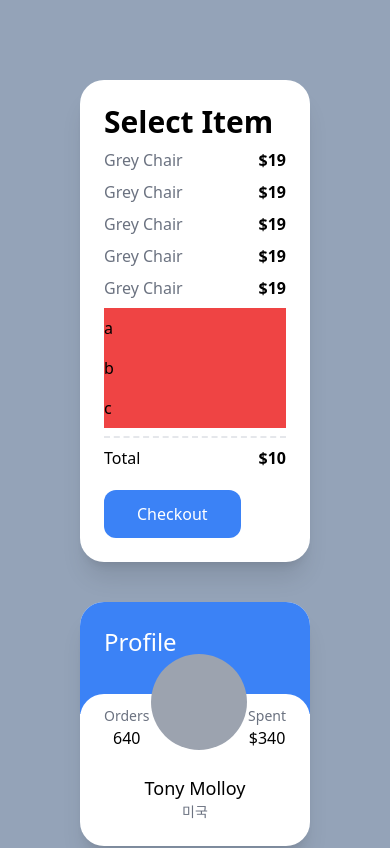
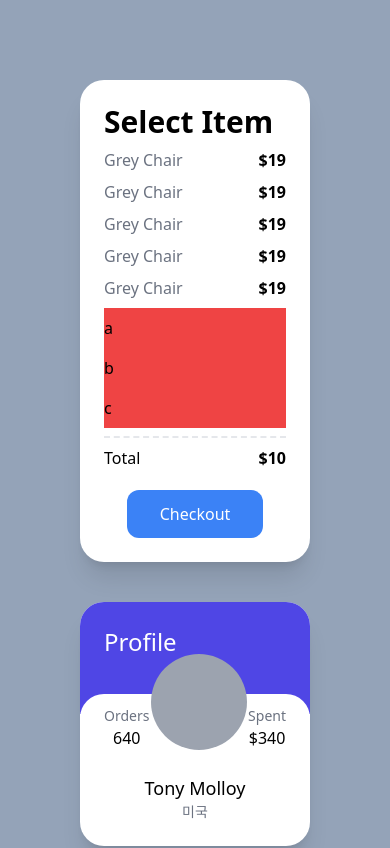
Before and after one commit to yeonjijeon/React-nomad_carrot_market_app, a Next.js app: page / in a window 390 px wide. Shown: the top 848 px of the page. Built offline with nearby package versions, Linux system fonts and the light colour scheme.

Commit message:
Responsive Modifiers

```diff
--- a/pages/index.tsx
+++ b/pages/index.tsx
@@ -3,11 +3,9 @@
 const Home: NextPage = () => {
   return (
     // <div className='bg-slate-400 py-10 px-5 flex-col space-y-5'>
-    <div className="bg-slate-400 py-20 px-20 grid gap-10 min-h-screen">
-      <div
-        className="bg-white sm:bg-red-400 md:bg-teal-400 lg:bg-indigo-400 xl:bg-yellow-400 2xl:bg-pink-500
-      p-6 rounded-3xl shadow-xl"
-      >
+    <div className="bg-slate-400 xl:place-content-center py-20 px-20 grid gap-10 lg:grid-cols-2 xl:grid-cols-3 min-h-screen">
+      {/* flex flex-col justify-between 을 추가하여 칸을 조정 */}
+      <div className="bg-white flex flex-col justify-between p-6 rounded-3xl shadow-xl">
         <span className="font-semibold text-3xl">Select Item</span>
         <ul>
           {[1, 2, 3, 4, 5].map((i) => (
@@ -37,7 +35,7 @@
       </div>
 
       <div className="bg-white overflow-hidden rounded-3xl shadow-xl group">
-        <div className="bg-blue-500 p-6 pb-14">
+        <div className="bg-blue-500 portrait:bg-indigo-600 landscape:bg-teal-500 p-6 pb-14 xl:pb-40 ">
           <span className="text-white text-2xl">Profile</span>
         </div>
         <div className="rounded-3xl p-6 bg-white relative -top-5">
@@ -62,7 +60,7 @@
         </div>
       </div>
 
-      <div className="bg-white p-6 rounded-3xl shadow-xl">
+      <div className="bg-white p-6 rounded-3xl shadow-xl lg:col-span-2 xl:col-span-1">
         <div className="flex mb-5 justify-between items-center">
           <span>⬅</span>
           <div className="space-x-3">
```
